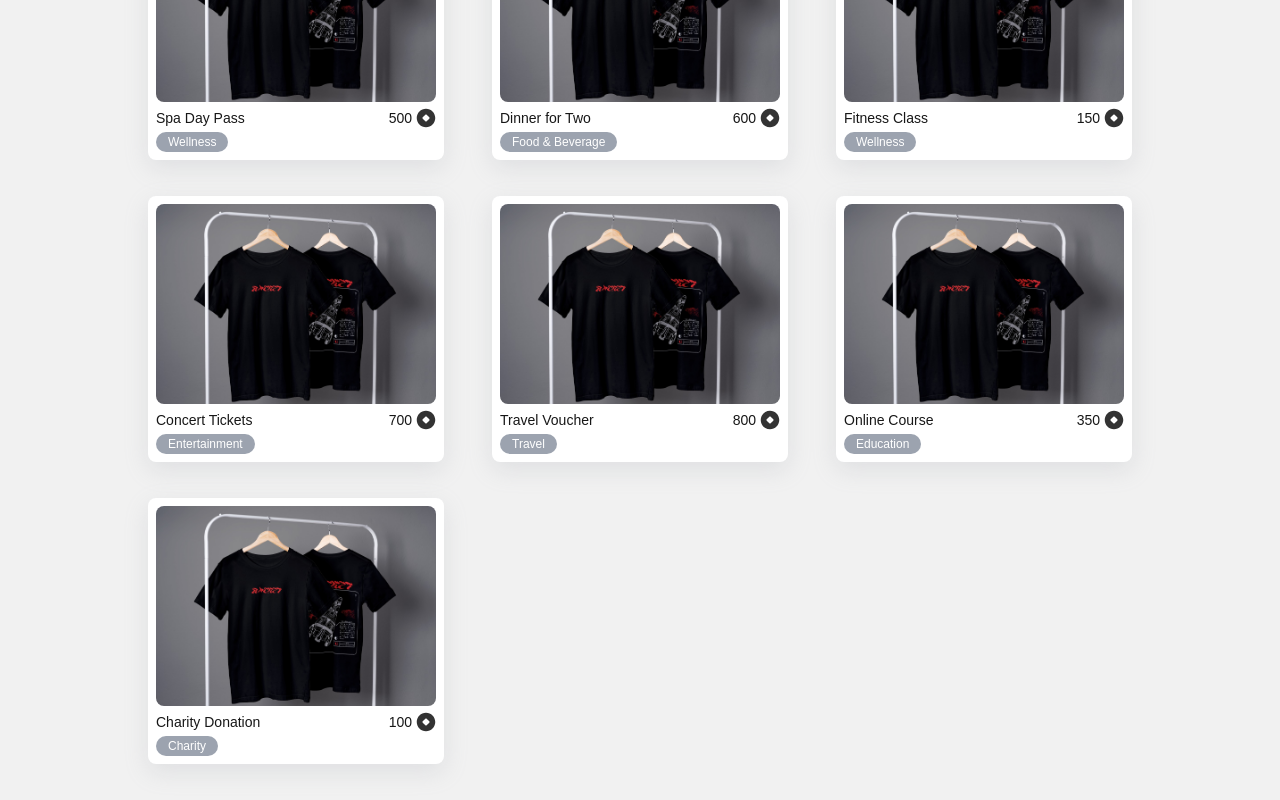
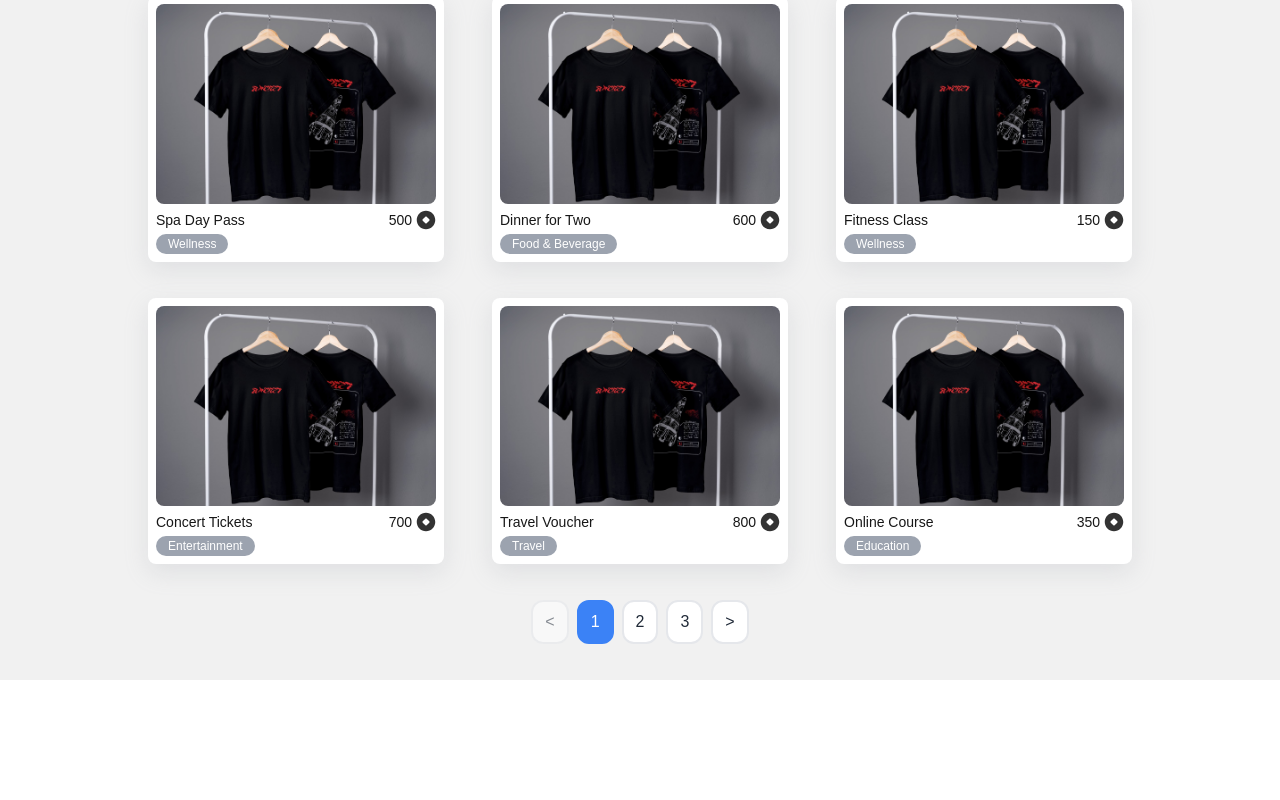
Before and after one commit to SAIG-KMITL/edusaig, a Next.js app: page /reward in a window 1280 px wide. Shown: the part 444-1244 px from the top of the page. After the commit the page ends 1124 px from the top, so only its background shows below. Built offline with nearby package versions, Linux system fonts and the light colour scheme.

Commit message:
feat: add Search, Filter, and Pagination

```diff
--- a/src/app/shared/(ui)/RewardUI.tsx
+++ b/src/app/shared/(ui)/RewardUI.tsx
@@ -1,15 +1,68 @@
+"use client";
+
+import { FilterDropdown } from "@/components/Button/FilterButton";
 import RewardCard from "@/components/Cards/RewardCard";
-import { rewards } from "@/constants/reward";
+import SearchInput from "@/components/Inputs/SearchInput";
+import Pagination from "@/components/Paginations/Pagination";
+import { rewardOptions, rewards } from "@/constants/reward";
+import { useState } from "react";
 
 export default function RewardUI() {
+  const ITEMS_PER_PAGE = 9;
+  const [currentPage, setCurrentPage] = useState<number>(1);
+  const [searchQuery, setSearchQuery] = useState<string>("");
+
+  const startIndex = (currentPage - 1) * ITEMS_PER_PAGE;
+  const endIndex = startIndex + ITEMS_PER_PAGE;
+  const currentData = rewards
+    .filter((reward) =>
+      reward.name.toLowerCase().includes(searchQuery.toLowerCase())
+    )
+    .slice(startIndex, endIndex);
+
+  const handlePageChange = (page: number) => {
+    setCurrentPage(page);
+  };
+
+  const handleSearch = (value: string) => {
+    setSearchQuery(value);
+  };
+
+  const handleFilterChange = (selectedOptions: string[]) => {
+    console.log("Selected filters:", selectedOptions);
+  };
+
   return (
-    <div className="bg-[#f1f1f1]">
-      <div  className="w-[984px] mx-auto py-9 flex flex-row gap-12 gap-y-9 flex-wrap">
-        {
-          rewards.map((reward, index) => {
-            return <RewardCard key={index} reward={reward}/>
-          })
-        }
+    <div className="pt-3">
+      <div className="w-[984px] mx-auto flex">
+        <div className="p-6 pl-0 w-1/3">
+          <SearchInput
+            placeholder="Search rewards by name"
+            onSearch={handleSearch}
+          />
+        </div>
+        <div className="p-6 w-1/3">
+          <FilterDropdown
+            title="Filter Reward"
+            options={rewardOptions}
+            onFilterChange={handleFilterChange}
+          />
+        </div>
+      </div>
+      <div className="pb-9 bg-[#f1f1f1]">
+        <div  className="w-[984px] mx-auto pt-9 pb-5 flex flex-row gap-12 gap-y-9 flex-wrap">
+          {
+            currentData.map((reward, index) => {
+              return <RewardCard key={index} reward={reward}/>
+            })
+          }
+        </div>
+        <Pagination
+          currentPage={currentPage}
+          totalItems={rewards.length}
+          onPageChange={handlePageChange}
+          itemsPerPage={ITEMS_PER_PAGE}
+        />
       </div>
     </div>
   )
--- a/src/constants/reward.ts
+++ b/src/constants/reward.ts
@@ -1,4 +1,10 @@
 import { RewardType } from "@/types/reward";
+
+type RewardOptions = {
+  id: string;
+  label: string;
+  count: number;
+};
 
 export const rewards: RewardType[] = [
   {
@@ -131,4 +137,135 @@ export const rewards: RewardType[] = [
     createdAt: "2024-04-15",
     updatedAt: "2024-04-20",
   },
+  {
+    id: "11",
+    name: "Gourmet Chocolate Box",
+    description: "Indulge in a selection of premium gourmet chocolates, handpicked and crafted by top chocolatiers. Perfect for a sweet treat or as a gift for someone special.",
+    thumbnail: "/mockup.jpg",
+    type: "Food & Beverage",
+    points: 150,
+    stock: 40,
+    status: "Available",
+    createdAt: "2024-05-01",
+    updatedAt: "2024-05-10"
+  },
+  {
+    id: "12",
+    name: "E-Book Collection",
+    description: "Unlock access to a collection of popular e-books across genres. From thrilling mysteries to insightful self-help, dive into a world of stories and knowledge.",
+    thumbnail: "/mockup.jpg",
+    type: "Education",
+    points: 250,
+    stock: 60,
+    status: "Available",
+    createdAt: "2024-05-15",
+    updatedAt: "2024-05-25"
+  },
+  {
+    id: "13",
+    name: "Virtual Fitness Class",
+    description: "Join a virtual fitness class with expert instructors, designed to fit any schedule. Enjoy options from yoga to HIIT to stay active from home.",
+    thumbnail: "/mockup.jpg",
+    type: "Wellness",
+    points: 180,
+    stock: 50,
+    status: "Available",
+    createdAt: "2024-06-01",
+    updatedAt: "2024-06-10"
+  },
+  {
+    id: "14",
+    name: "Music Streaming Subscription",
+    description: "Enjoy unlimited music streaming for one month with access to millions of songs, playlists, and podcasts. Perfect for music lovers who want to explore new sounds.",
+    thumbnail: "/mockup.jpg",
+    type: "Entertainment",
+    points: 200,
+    stock: 25,
+    status: "Available",
+    createdAt: "2024-06-15",
+    updatedAt: "2024-06-20"
+  },
+  {
+    id: "15",
+    name: "Cooking Class Voucher",
+    description: "Take a virtual or in-person cooking class taught by a professional chef. Learn new recipes, techniques, and flavors from the comfort of your kitchen.",
+    thumbnail: "/mockup.jpg",
+    type: "Education",
+    points: 300,
+    stock: 10,
+    status: "Limited",
+    createdAt: "2024-07-01",
+    updatedAt: "2024-07-10"
+  },
+  {
+    id: "16",
+    name: "Personalized Water Bottle",
+    description: "Stay hydrated with a high-quality, personalized water bottle. Choose from a variety of colors and add your name or initials for a custom look.",
+    thumbnail: "/mockup.jpg",
+    type: "Merchandise",
+    points: 120,
+    stock: 80,
+    status: "Available",
+    createdAt: "2024-07-05",
+    updatedAt: "2024-07-15"
+  },
+  {
+    id: "17",
+    name: "Streaming Service Subscription",
+    description: "Enjoy one month of access to popular streaming services, offering movies, shows, and exclusive content for binge-watching enthusiasts.",
+    thumbnail: "/mockup.jpg",
+    type: "Entertainment",
+    points: 250,
+    stock: 20,
+    status: "Available",
+    createdAt: "2024-08-01",
+    updatedAt: "2024-08-10"
+  },
+  {
+    id: "18",
+    name: "Customized Notebook",
+    description: "Receive a beautifully crafted notebook with your chosen cover design, perfect for journaling, taking notes, or sketching out your next big idea.",
+    thumbnail: "/mockup.jpg",
+    type: "Merchandise",
+    points: 90,
+    stock: 100,
+    status: "Available",
+    createdAt: "2024-08-20",
+    updatedAt: "2024-08-30"
+  },
+  {
+    id: "19",
+    name: "Language Learning Subscription",
+    description: "Get three months of premium access to a language-learning platform. Start speaking a new language with lessons, activities, and practice sessions.",
+    thumbnail: "/mockup.jpg",
+    type: "Education",
+    points: 400,
+    stock: 30,
+    status: "Available",
+    createdAt: "2024-09-01",
+    updatedAt: "2024-09-10"
+  },
+  {
+    id: "20",
+    name: "Eco-Friendly Tote Bag",
+    description: "Carry your essentials in style with this eco-friendly, reusable tote bag. Made from sustainable materials, it's perfect for everyday use or shopping trips.",
+    thumbnail: "/mockup.jpg",
+    type: "Merchandise",
+    points: 75,
+    stock: 120,
+    status: "Available",
+    createdAt: "2024-09-15",
+    updatedAt: "2024-09-25"
+  }
 ];
+
+export const rewardOptions: RewardOptions[] = [
+  { id: "1", label: "Food & Beverage", count: 3 },
+  { id: "2", label: "Entertainment", count: 4 },
+  { id: "3", label: "Gift", count: 1 },
+  { id: "4", label: "Wellness", count: 3 },
+  { id: "5", label: "Travel", count: 1 },
+  { id: "6", label: "Education", count: 4 },
+  { id: "7", label: "Charity", count: 1 },
+  { id: "8", label: "Merchandise", count: 3 }
+]
```
Also changed, not shown: package.json (line endings or trailing spaces), 2 other files (tests, documents, lock files or other folders).
